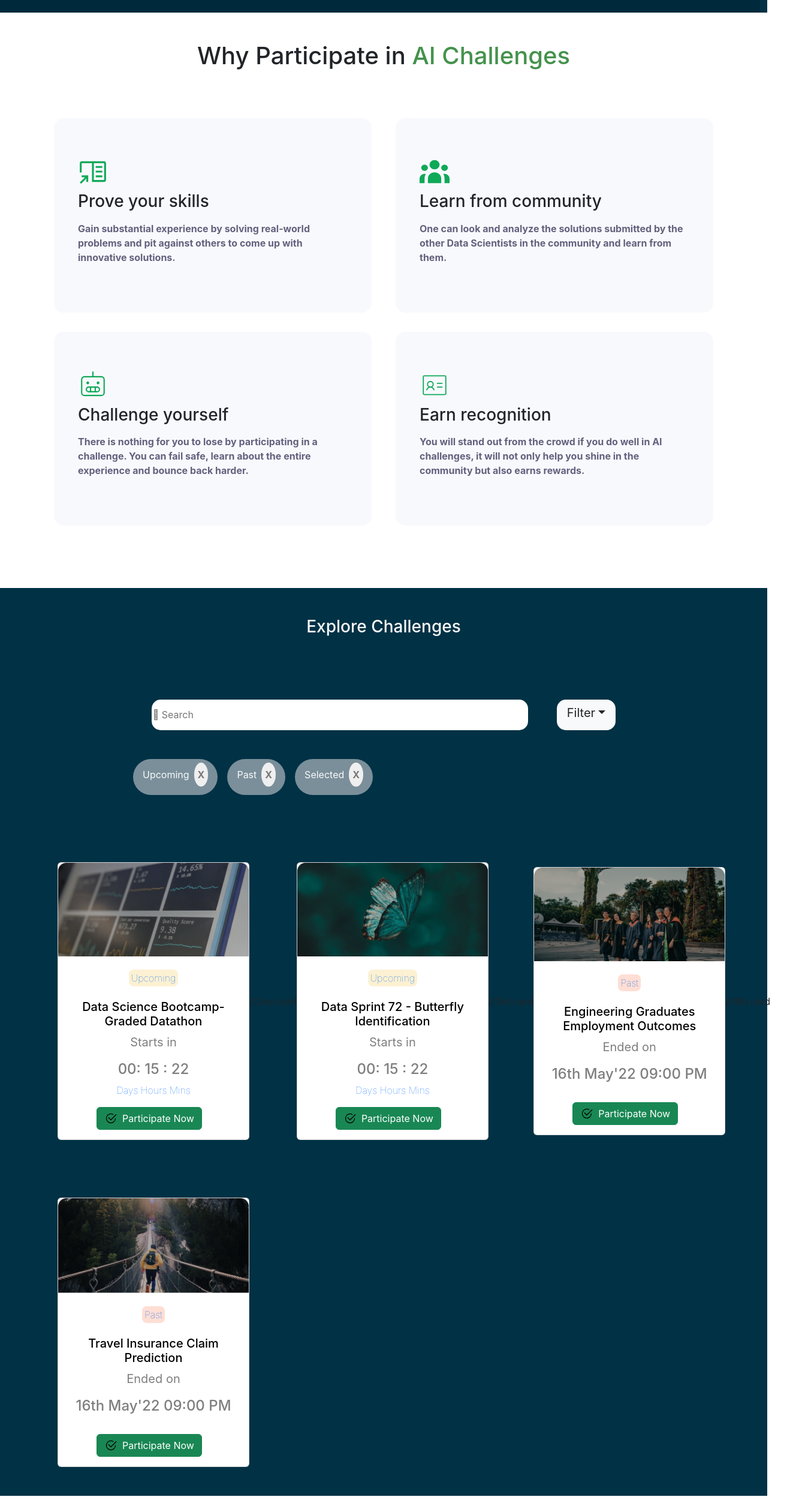
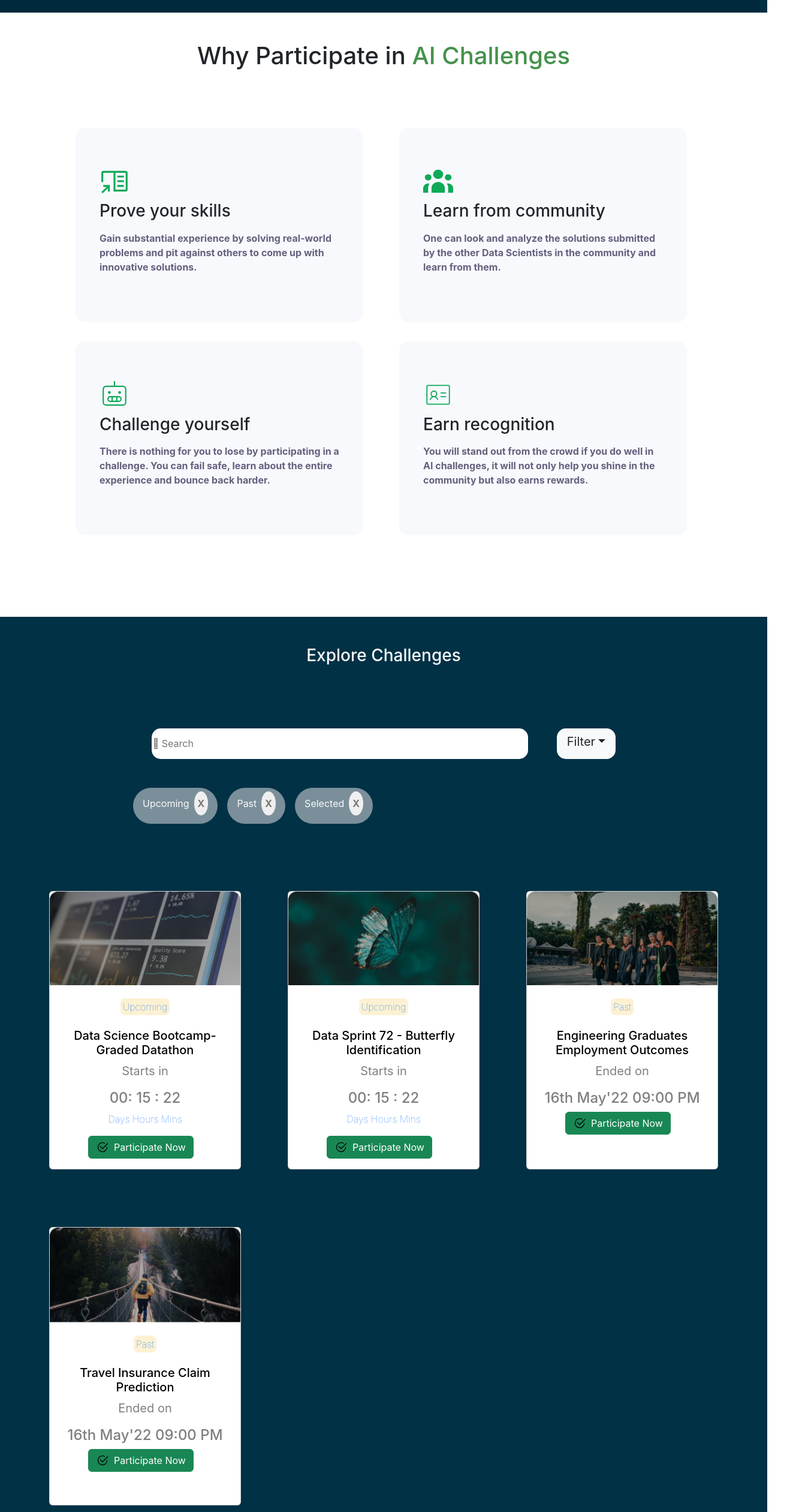
Before and after one commit to SahadevDahit/DPhi_Frontend, a React (Create React App) app: page / in a window 1280 px wide. Shown: the part 920-3440 px from the top of the page at 60% size, 1328 px wide, since content can reach past the window. Built offline with nearby package versions, Linux system fonts and the light colour scheme.

Commit message:
tsx & optimization

```diff
--- a/src/App.tsx
+++ b/src/App.tsx
@@ -4,6 +4,7 @@ import About from "./components/about";
 import Services from "./components/services";
 import Search from "./components/search";
 import Events from "./components/events";
+import Servicelist from "./db/services.json";
 
 function App() {
   return (
--- a/src/components/dashboard.tsx
+++ b/src/components/dashboard.tsx
@@ -3,7 +3,7 @@ import Col from "react-bootstrap/Col";
 import Image from "react-bootstrap/Image";
 import Button from "react-bootstrap/Button";
 import { useNavigate } from "react-router-dom";
-const Dashboard = () => {
+const Dashboard: React.FC = () => {
   let navigate = useNavigate();
   const createChallenge = () => {
     navigate("/createChallenge");
--- a/src/components/events.tsx
+++ b/src/components/events.tsx
@@ -2,40 +2,62 @@ import Button from "react-bootstrap/Button";
 import Card from "react-bootstrap/Card";
 import Image from "react-bootstrap/Image";
 import { useNavigate } from "react-router-dom";
-
+import Eventlist from "../db/events.json";
+interface eventtype {
+  image_url: string;
+  event_type: string;
+  title: string;
+  dateAndTime: string;
+}
 function Events() {
+  let events: eventtype[] = Eventlist;
   let navigate = useNavigate();
   const viewchallenge = () => {
     navigate("/view");
   };
   return (
     <div
-      className="w-100 d-sm-block d-md-flex flex-wrap my-3 d-lg-flex justify-content-space align-items-center ps-5 ms-5"
+      className="w-100 d-sm-block d-md-flex flex-wrap my-3 d-lg-flex justify-content-between align-items-center container"
       style={{ overflow: "auto" }}
     >
-      <div className="py-5">
-        <a href="#" onClick={viewchallenge} className="text-decoration-none">
-          <Card style={{ width: "20rem" }}>
-            <Card.Img
-              variant="top"
-              src="assets/cardimage/Group 1000002771.png"
-            />
+      {events.map((data, index) => {
+        return (
+          <>
+            <div className="py-5" key={index}>
+              <a
+                href="#"
+                onClick={viewchallenge}
+                className="text-decoration-none"
+              >
+                <Card style={{ width: "20rem", height: "29rem" }}>
+                  <Card.Img variant="top" src={data.image_url} />
                   <Card.Body>
                     <div className="text-center pt-2">
                       <span
                         className="p-1 fw-lighter "
-                  style={{ backgroundColor: "#FCF1D2", borderRadius: "0.5rem" }}
+                        style={{
+                          backgroundColor: "#FCF1D2",
+                          borderRadius: "0.5rem",
+                        }}
                       >
-                  Upcoming
+                        {data.event_type}
                       </span>{" "}
                     </div>
                     <Card.Title className="text-black text-center pt-4">
-                Data Science Bootcamp- Graded Datathon
+                      {data.title}
                     </Card.Title>
                     <div className="w-100 text-center">
-                <p className="fs-5 text-black-50">Starts in</p>
-                <h5 className="text-black-50 fs-4">00: 15 : 22</h5>
+                      <p className="fs-5 text-black-50">
+                        {data.event_type === "Upcoming"
+                          ? "Starts in"
+                          : "Ended on"}
+                      </p>
+                      <h5 className="text-black-50 fs-4">{data.dateAndTime}</h5>
+                      {data.event_type === "Upcoming" ? (
                         <p className="fs-9 fw-lighter">Days Hours Mins</p>
+                      ) : (
+                        ""
+                      )}
                     </div>
                     <div className=" w-100 mx-auto text-center d-flex">
                       <Button
@@ -56,136 +78,9 @@ function Events() {
                 </Card>
               </a>
             </div>
-      //2nd card
-      <div className="py-5">
-        <a href="#" onClick={viewchallenge} className="text-decoration-none">
-          <Card style={{ width: "20rem" }}>
-            <Card.Img
-              variant="top"
-              src="assets/cardimage/Group 1000002766.png"
-            />
-            <Card.Body>
-              <div className="text-center pt-2">
-                <span
-                  className=" p-1 fw-lighter"
-                  style={{ backgroundColor: "#FCF1D2", borderRadius: "0.5rem" }}
-                >
-                  Upcoming
-                </span>{" "}
-              </div>
-              <Card.Title className="text-black text-center pt-4">
-                Data Sprint 72 - Butterfly Identification
-              </Card.Title>
-              <div className="w-100 text-center">
-                <p className="fs-5 text-black-50">Starts in</p>
-                <h5 className="text-black-50 fs-4">00: 15 : 22</h5>
-                <p className="fs-9 fw-lighter">Days Hours Mins</p>
-              </div>
-              <div className="text-center">
-                <Button
-                  variant="success"
-                  className="d-flex align-items-center justify-content-center ms-5"
-                >
-                  {" "}
-                  <Image
-                    src="/assets/cardimage/check.svg"
-                    width={30}
-                    height={20}
-                    className="pe-2"
-                  />
-                  Participate Now
-                </Button>
-              </div>
-            </Card.Body>
-          </Card>
-        </a>
-      </div>
-      //3rd card
-      <div className="py-5">
-        <a href="#" onClick={viewchallenge} className="text-decoration-none">
-          <Card style={{ width: "20rem" }}>
-            <Card.Img
-              variant="top"
-              src="assets/cardimage/Group 1000002773.png"
-            />
-            <Card.Body>
-              <div className="text-center pt-2">
-                <span
-                  className="p-1 fw-lighter"
-                  style={{ backgroundColor: "#FFDED4", borderRadius: "0.5rem" }}
-                >
-                  Past
-                </span>{" "}
-              </div>
-              <Card.Title className="text-black text-center pt-4">
-                Engineering Graduates Employment Outcomes
-              </Card.Title>
-              <div className="w-100 text-center">
-                <p className="fs-5 text-black-50">Ended on</p>
-                <h4 className="text-black-50 fs-5W">16th May'22 09:00 PM</h4>
-              </div>
-              <div className="text-center pt-4">
-                <Button
-                  variant="success"
-                  className="d-flex align-items-center justify-content-center ms-5"
-                >
-                  {" "}
-                  <Image
-                    src="/assets/cardimage/check.svg"
-                    width={30}
-                    height={20}
-                    className="pe-2"
-                  />
-                  Participate Now
-                </Button>
-              </div>
-            </Card.Body>
-          </Card>
-        </a>
-      </div>
-      //4th card
-      <div className="py-5">
-        <a href="#" onClick={viewchallenge} className="text-decoration-none">
-          <Card style={{ width: "20rem" }}>
-            <Card.Img
-              variant="top"
-              src="assets/cardimage/Group 1000002466.png"
-            />
-            <Card.Body>
-              <div className="text-center pt-2">
-                <span
-                  className="p-1 fw-lighter"
-                  style={{ backgroundColor: "#FFDED4", borderRadius: "0.5rem" }}
-                >
-                  Past
-                </span>{" "}
-              </div>
-              <Card.Title className="text-black text-center pt-4">
-                Travel Insurance Claim Prediction
-              </Card.Title>
-              <div className="w-100 text-center">
-                <p className="fs-5 text-black-50">Ended on</p>
-                <h4 className="text-black-50 fs-5W">16th May'22 09:00 PM</h4>
-              </div>
-              <div className="text-center pt-4">
-                <Button
-                  variant="success"
-                  className="d-flex align-items-center justify-content-center ms-5"
-                >
-                  {" "}
-                  <Image
-                    src="/assets/cardimage/check.svg"
-                    width={30}
-                    height={20}
-                    className="pe-2"
-                  />
-                  Participate Now
-                </Button>
-              </div>
-            </Card.Body>
-          </Card>
-        </a>
-      </div>
+          </>
+        );
+      })}
     </div>
   );
 }
--- a/src/components/search.tsx
+++ b/src/components/search.tsx
@@ -1,10 +1,10 @@
 import React from "react";
 import Dropdown from "react-bootstrap/Dropdown";
 import Form from "react-bootstrap/Form";
-const search = () => {
-  const eventtype = ["All", "Active", "Upcoming", "Past"];
-  const level = ["Easy", "Medium", "Hard"];
-  const selected = ["Upcoming", "Past", "Selected"];
+const search: React.FC = () => {
+  const eventtype: string[] = ["All", "Active", "Upcoming", "Past"];
+  const level: string[] = ["Easy", "Medium", "Hard"];
+  const selected: string[] = ["Upcoming", "Past", "Selected"];
   return (
     <div className="container-fluid">
       <div className="w-100 h-100">
--- a/src/components/services.tsx
+++ b/src/components/services.tsx
@@ -4,7 +4,14 @@ import Container from "react-bootstrap/Container";
 import Row from "react-bootstrap/Row";
 import Col from "react-bootstrap/Col";
 import Card from "react-bootstrap/Card";
-const services = () => {
+import servicelist from "../db/services.json";
+interface servicetype {
+  icon_url: string;
+  title: string;
+  description: string;
+}
+const services: React.FC = () => {
+  let service: servicetype[] = servicelist;
   return (
     <div className="w-100 h-100 bg-white py-5">
       <h1 className=" text-center">
@@ -13,116 +20,39 @@ const services = () => {
           AI Challenges
         </span>
       </h1>
-      <Container className="w-100 h-100 py-5 ">
-        <Row className="py-4 ">
-          <Col>
+      <Container className="w-100 h-100 py-5 ps-5">
+        <Row className="py-4 w-100">
+          {service.map((data, index) => {
+            return (
+              <>
+                <Col className="py-3">
                   <Card
+                    key={index}
                     className="py-5 mx-2"
                     style={{
                       backgroundColor: "rgb(248,249,253)",
                       borderRadius: "1rem",
                       border: "none",
+                      width: "30rem",
                     }}
                   >
                     <Card.Body className="mx-4">
-                <Image
-                  src="/assets/icons/carbon_notebook-reference.svg"
-                  width={50}
-                  height={50}
-                />
+                      <Image src={data.icon_url} width={50} height={50} />
                       <Card.Title>
-                  <h3 className="py-2">Prove your skills</h3>
+                        <h3 className="py-2">{data.title}</h3>
                       </Card.Title>
 
                       <Card.Text>
                         <p className="fw-bold" style={{ color: "#64607D" }}>
-                    Gain substantial experience by solving real-world problems
-                    and pit against others to come up with innovative solutions.
+                          {data.description}
                         </p>
                       </Card.Text>
                     </Card.Body>
                   </Card>
                 </Col>
-          <Col>
-            <Card
-              className="py-5 mx-2"
-              style={{
-                backgroundColor: "rgb(248,249,253)",
-                borderRadius: "1rem",
-                border: "none",
-              }}
-            >
-              <Card.Body className="mx-4">
-                <Image src="/assets/icons/Vector.svg" width={50} height={50} />
-                <Card.Title>
-                  <h3 className="py-2">Learn from community</h3>
-                </Card.Title>
-
-                <Card.Text>
-                  <p className="fw-bold" style={{ color: "#64607D" }}>
-                    One can look and analyze the solutions submitted by the
-                    other Data Scientists in the community and learn from them.
-                  </p>
-                </Card.Text>
-              </Card.Body>
-            </Card>
-          </Col>
-        </Row>
-        <Row className="py-2">
-          <Col>
-            <Card
-              className="py-5 mx-2"
-              style={{
-                backgroundColor: "rgb(248,249,253)",
-                borderRadius: "1rem",
-                border: "none",
-              }}
-            >
-              <Card.Body className="mx-4">
-                <Image src="/assets/icons/Robot.svg" width={50} height={50} />
-                <Card.Title>
-                  <h3 className="py-2">Challenge yourself</h3>
-                </Card.Title>
-
-                <Card.Text>
-                  <p className="fw-bold" style={{ color: "#64607D" }}>
-                    There is nothing for you to lose by participating in a
-                    challenge. You can fail safe, learn about the entire
-                    experience and bounce back harder.
-                  </p>
-                </Card.Text>
-              </Card.Body>
-            </Card>
-          </Col>
-          <Col>
-            <Card
-              className="py-5 mx-2"
-              style={{
-                backgroundColor: "rgb(248,249,253)",
-                borderRadius: "1rem",
-                border: "none",
-              }}
-            >
-              <Card.Body className="mx-4">
-                <Image
-                  src="/assets/icons/IdentificationCard.svg"
-                  width={50}
-                  height={50}
-                />
-                <Card.Title>
-                  <h3 className="py-2">Earn recognition</h3>
-                </Card.Title>
-
-                <Card.Text>
-                  <p className="fw-bold" style={{ color: "#64607D" }}>
-                    You will stand out from the crowd if you do well in AI
-                    challenges, it will not only help you shine in the community
-                    but also earns rewards.
-                  </p>
-                </Card.Text>
-              </Card.Body>
-            </Card>
-          </Col>
+              </>
+            );
+          })}
         </Row>
       </Container>
     </div>
--- /dev/null
+++ b/src/db/events.json
@@ -0,0 +1,26 @@
+[
+    {
+     "image_url":"assets/cardimage/Group 1000002771.png",
+     "event_type":"Upcoming",
+     "title":" Data Science Bootcamp- Graded Datathon",
+     "dateAndTime":"00: 15 : 22"
+    },
+     {
+     "image_url":"assets/cardimage/Group 1000002766.png",
+     "event_type":"Upcoming",
+     "title":" Data Sprint 72 - Butterfly Identification",
+     "dateAndTime":"00: 15 : 22"
+    },
+     {
+     "image_url":"assets/cardimage/Group 1000002773.png",
+     "event_type":"Past",
+     "title":"Engineering Graduates Employment Outcomes",
+     "dateAndTime":"16th May'22 09:00 PM"
+    },
+     {
+     "image_url":"assets/cardimage/Group 1000002466.png",
+     "event_type":"Past",
+     "title":" Travel Insurance Claim Prediction",
+     "dateAndTime":"16th May'22 09:00 PM"
+    }
+]
--- /dev/null
+++ b/src/db/services.json
@@ -0,0 +1,26 @@
+[
+     {
+      "icon_url": "/assets/icons/carbon_notebook-reference.svg",
+      "title": "Prove your skills",
+      "description":
+        "Gain substantial experience by solving real-world problems and pit against others to come up with innovative solutions."
+    },
+    {
+      "icon_url": "/assets/icons/Vector.svg",
+      "title": "Learn from community",
+      "description":
+        " One can look and analyze the solutions submitted by the other Data Scientists in the community and learn from them."
+    },
+    {
+      "icon_url": "/assets/icons/Robot.svg",
+      "title": "Challenge yourself",
+      "description":
+        "There is nothing for you to lose by participating in a challenge. You can fail safe, learn about the entire experience and bounce back harder."
+    },
+    {
+      "icon_url": "/assets/icons/IdentificationCard.svg",
+      "title": "Earn recognition",
+      "description":
+        " You will stand out from the crowd if you do well in AI challenges, it will not only help you shine in the community but also earns rewards."
+    }
+]
```
Lines whose indentation alone changed are shown as unchanged.
